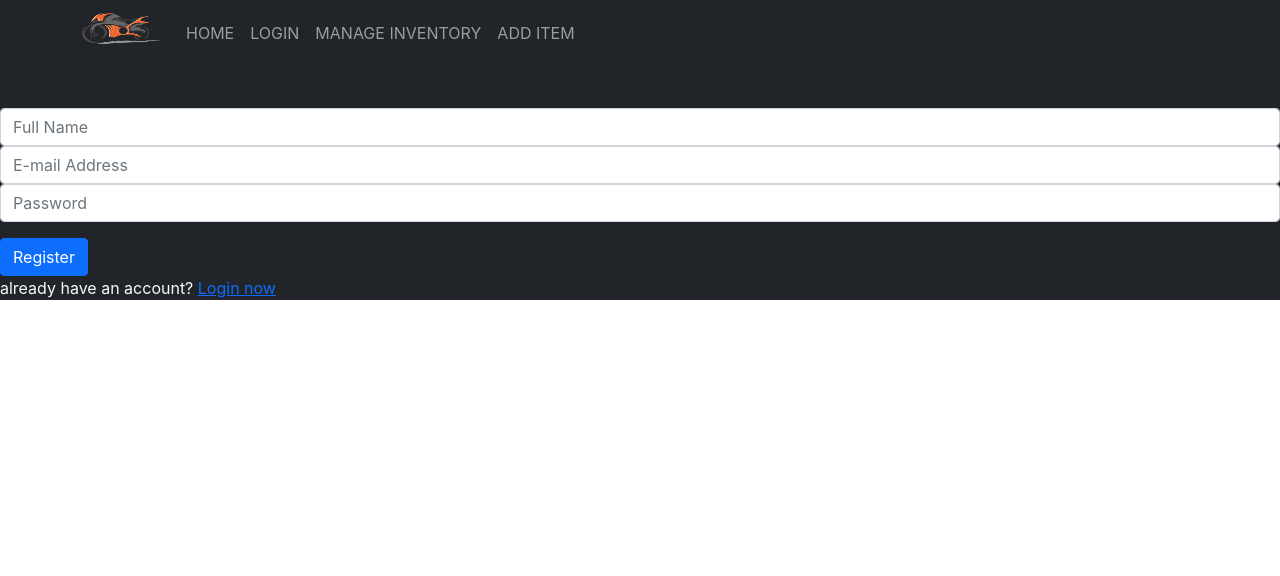
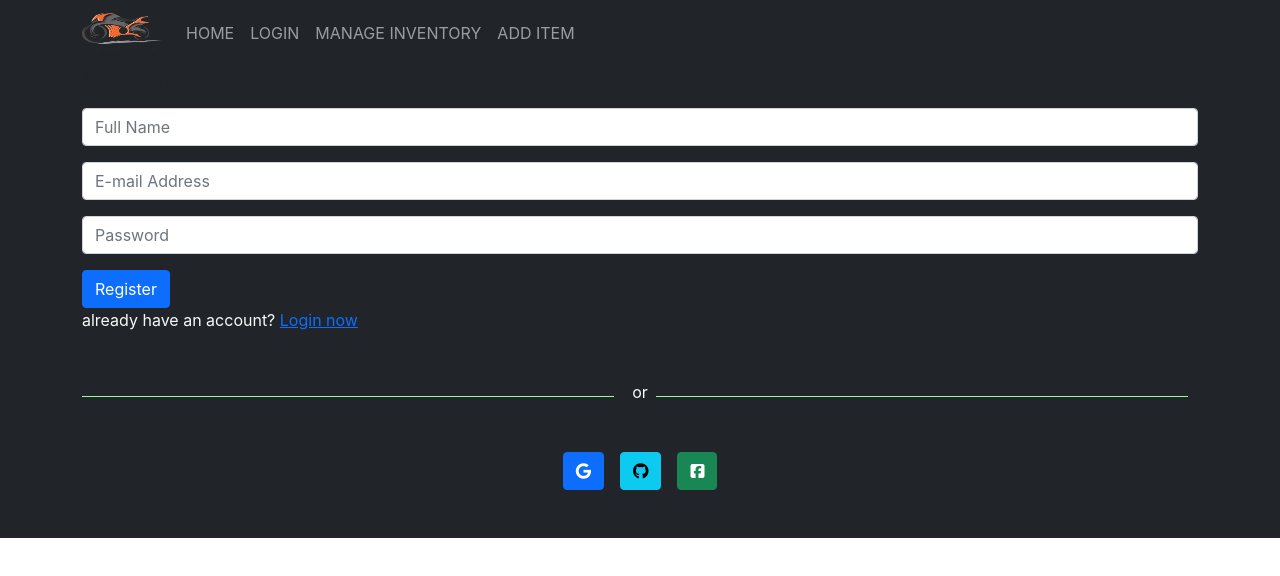
Before and after one commit to me-sajib/react-bike-wearhouse, a React (Create React App) app: page /registration in a window 1280 px wide. Shown: the top 576 px of the page. Built offline with nearby package versions, Linux system fonts and the light colour scheme.

Commit message:
input margin bottom add

```diff
--- a/src/Pages/Registration/Registration.js
+++ b/src/Pages/Registration/Registration.js
@@ -1,17 +1,18 @@
 import React from "react";
 import { Link } from "react-router-dom";
+import SocialLogin from "../Shared/Social/SocialLogin";
 
 const Registration = () => {
   return (
     <div className="bg-dark form-body">
-      <div className="form-body">
+      <div className="form-body container">
         <div className="row">
           <div className="form-holder">
             <div className="form-content">
               <div className="form-items">
                 <h3>Registration</h3>
                 <form className="requires-validation">
-                  <div className="col-md-12">
+                  <div className="col-md-12 mb-3">
                     <input
                       className="form-control"
                       type="text"
@@ -21,7 +22,7 @@ const Registration = () => {
                     />
                   </div>
 
-                  <div className="col-md-12">
+                  <div className="col-md-12 mb-3">
                     <input
                       className="form-control"
                       type="email"
@@ -31,7 +32,7 @@ const Registration = () => {
                     />
                   </div>
 
-                  <div className="col-md-12">
+                  <div className="col-md-12 mb-3">
                     <input
                       className="form-control"
                       type="password"
@@ -65,6 +66,7 @@ const Registration = () => {
           </div>
         </div>
       </div>
+      <SocialLogin />
     </div>
   );
 };
```
